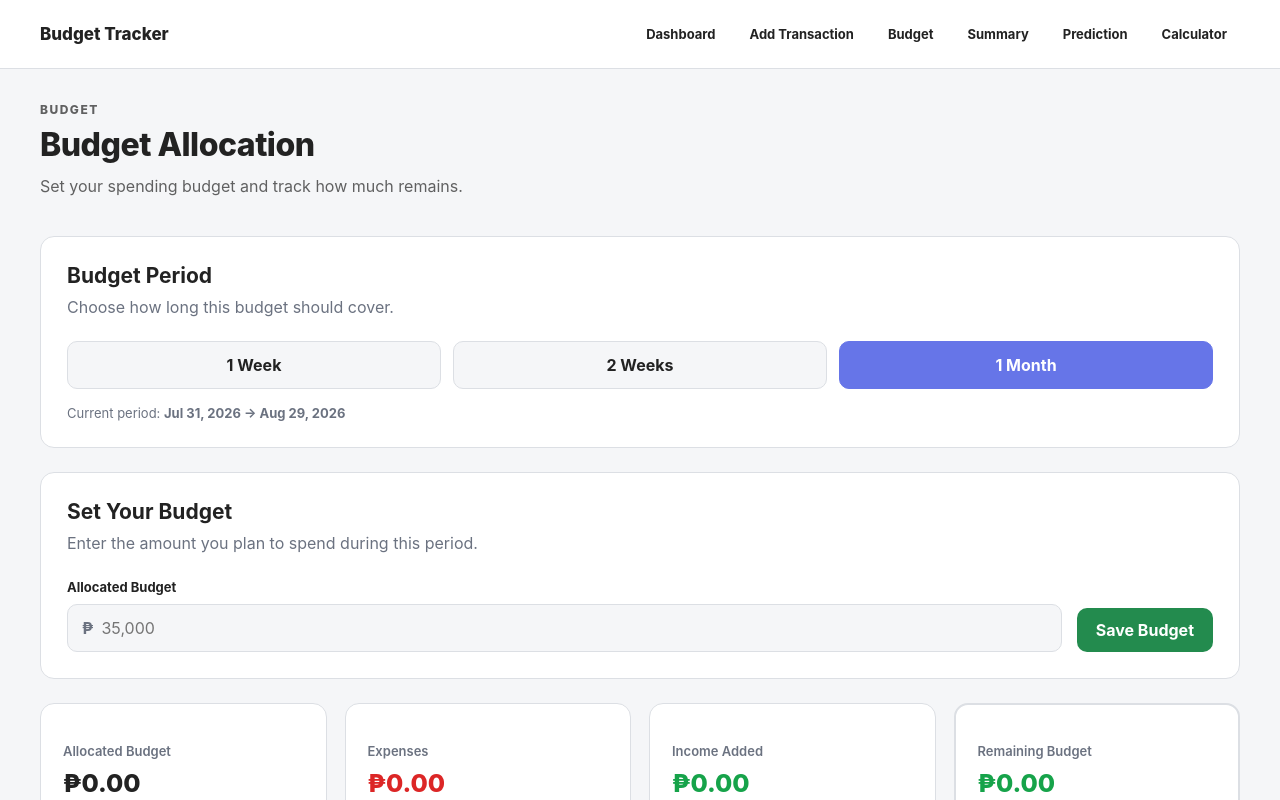
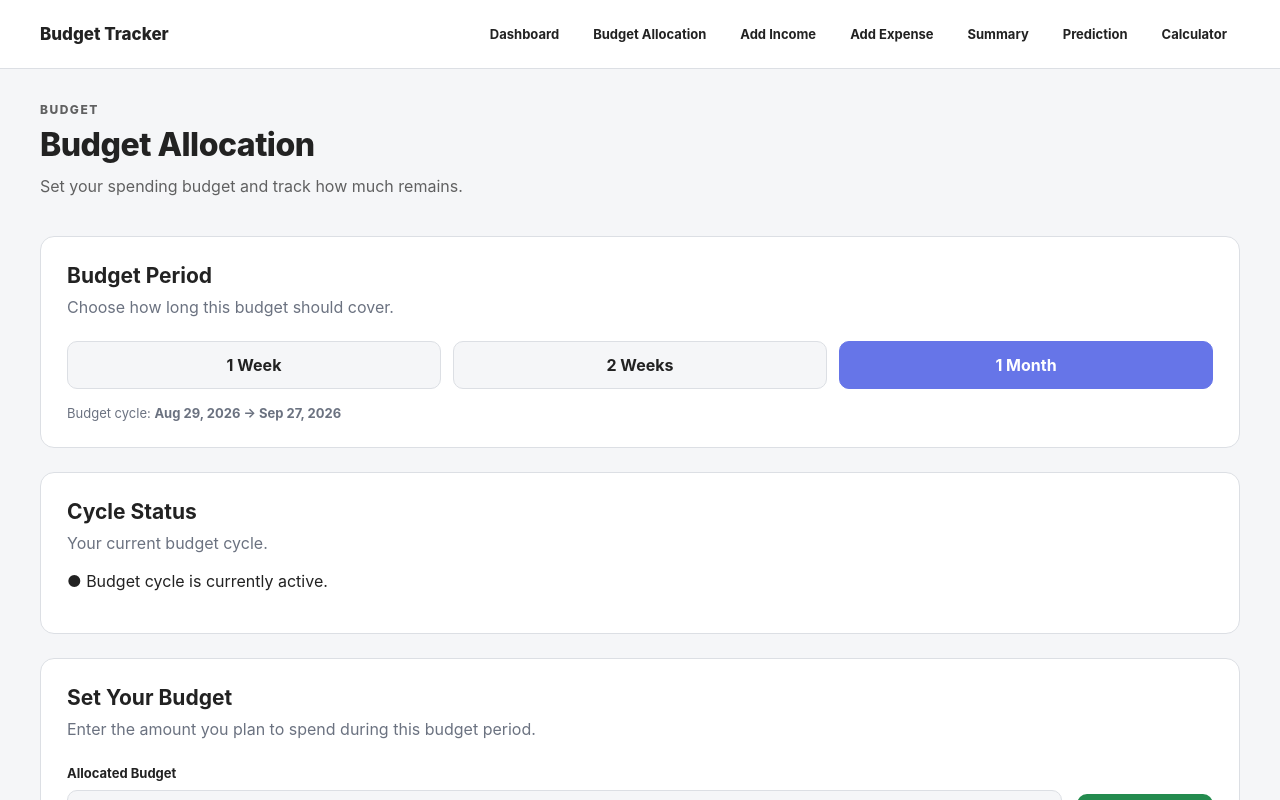
Before and after one commit to mfonso11/midterm-project-webdvt, a React (Vite) app: page /budget in a window 1280 px wide. Shown: the top 800 px of the page. Built offline with nearby package versions, Linux system fonts and the light colour scheme.

Commit message:
fixed date on budget allocation

```diff
--- a/src/App.jsx
+++ b/src/App.jsx
@@ -39,11 +39,6 @@ function App() {
           />
 
           <Route
-            path="/budget"
-            element={<Budget />}
-          />
-
-          <Route
             path="/summary"
             element={<Summary />}
           />
@@ -58,6 +53,11 @@ function App() {
             element={<Calculator />}
           />
 
+          <Route
+            path="/budget"
+            element={<Budget />}
+          />
+
         </Routes>
 
       </main>
--- a/src/components/Navbar.jsx
+++ b/src/components/Navbar.jsx
@@ -2,8 +2,7 @@ import { useState } from "react";
 import { Link } from "react-router-dom";
 
 function Navbar() {
-  const [menuOpen, setMenuOpen] =
-    useState(false);
+  const [menuOpen, setMenuOpen] = useState(false);
 
   const closeMenu = () => {
     setMenuOpen(false);
@@ -11,9 +10,9 @@ function Navbar() {
 
   return (
     <header className="app-header">
-
       <div className="header-inner">
 
+        {/* Logo */}
         <Link
           to="/"
           className="app-logo"
@@ -22,34 +21,25 @@ function Navbar() {
           Budget Tracker
         </Link>
 
-
+        {/* Hamburger */}
         <button
           type="button"
           className="hamburger-button"
           onClick={() =>
-            setMenuOpen(
-              (current) => !current
-            )
+            setMenuOpen((current) => !current)
           }
-          aria-label={
-            menuOpen
-              ? "Close navigation menu"
-              : "Open navigation menu"
-          }
+          aria-label="Toggle navigation menu"
           aria-expanded={menuOpen}
         >
-          {menuOpen ? "×" : "☰"}
+          {menuOpen ? "✕" : "☰"}
         </button>
 
-
+        {/* Navigation */}
         <nav
           className={`app-navigation ${
-            menuOpen
-              ? "menu-open"
-              : ""
+            menuOpen ? "menu-open" : ""
           }`}
         >
-
           <Link
             to="/"
             className="nav-box"
@@ -58,24 +48,29 @@ function Navbar() {
             Dashboard
           </Link>
 
+          <Link
+            to="/budget"
+            className="nav-box"
+            onClick={closeMenu}
+          >
+            Budget Allocation
+          </Link>
 
           <Link
             to="/add?type=Income"
             className="nav-box"
             onClick={closeMenu}
           >
-            Add Transaction
+            Add Income
           </Link>
 
-
           <Link
-            to="/budget"
+            to="/add?type=Expense"
             className="nav-box"
             onClick={closeMenu}
           >
-            Budget
+            Add Expense
           </Link>
-
 
           <Link
             to="/summary"
@@ -85,7 +80,6 @@ function Navbar() {
             Summary
           </Link>
 
-
           <Link
             to="/prediction"
             className="nav-box"
@@ -94,7 +88,6 @@ function Navbar() {
             Prediction
           </Link>
 
-
           <Link
             to="/calculator"
             className="nav-box"
@@ -102,11 +95,9 @@ function Navbar() {
           >
             Calculator
           </Link>
-
         </nav>
 
       </div>
-
     </header>
   );
 }
--- a/src/pages/Budget.jsx
+++ b/src/pages/Budget.jsx
@@ -26,21 +26,53 @@ const PERIODS = [
 function Budget() {
   const { transactions } = useTransactions();
 
+  /*
+    --------------------------------------------------
+    LOAD SAVED BUDGET
+    --------------------------------------------------
+  */
+
   const [budgetData, setBudgetData] = useState(() => {
     try {
       const saved =
         localStorage.getItem(STORAGE_KEY);
 
-      return saved
-        ? JSON.parse(saved)
-        : {
-            period: 4,
-            amount: "",
+      if (saved) {
+        const parsed = JSON.parse(saved);
+
+        /*
+          Older budget data may not have
+          a startDate. In that case,
+          start a new cycle today.
+        */
+
+        if (!parsed.startDate) {
+          return {
+            period: parsed.period || 4,
+            amount: parsed.amount || "",
+            startDate: new Date()
+              .toISOString()
+              .split("T")[0],
           };
+        }
+
+        return parsed;
+      }
+
+      return {
+        period: 4,
+        amount: "",
+        startDate: new Date()
+          .toISOString()
+          .split("T")[0],
+      };
     } catch {
       return {
         period: 4,
         amount: "",
+        startDate: new Date()
+          .toISOString()
+          .split("T")[0],
       };
     }
   });
@@ -51,90 +83,78 @@ function Budget() {
   const [savedMessage, setSavedMessage] =
     useState("");
 
+  /*
+    --------------------------------------------------
+    SELECTED PERIOD
+    --------------------------------------------------
+  */
+
   const selectedPeriod =
     PERIODS.find(
       (period) =>
         period.value === budgetData.period
     ) || PERIODS[2];
 
-  const saveBudget = () => {
-    const amount = Number(budgetInput);
-
-    if (!amount || amount <= 0) {
-      setSavedMessage(
-        "Please enter a budget greater than zero."
-      );
-
-      return;
-    }
-
-    const newBudgetData = {
-      period: budgetData.period,
-      amount,
-    };
-
-    setBudgetData(newBudgetData);
-
-    localStorage.setItem(
-      STORAGE_KEY,
-      JSON.stringify(newBudgetData)
-    );
-
-    setSavedMessage(
-      "Budget saved successfully."
-    );
-
-    setTimeout(() => {
-      setSavedMessage("");
-    }, 2500);
-  };
-
-  const changePeriod = (period) => {
-    const newBudgetData = {
-      ...budgetData,
-      period,
-    };
-
-    setBudgetData(newBudgetData);
-
-    localStorage.setItem(
-      STORAGE_KEY,
-      JSON.stringify(newBudgetData)
-    );
-  };
-
   /*
     --------------------------------------------------
-    DATE RANGE
+    START DATE
     --------------------------------------------------
   */
 
   const startDate = useMemo(() => {
-    const today = new Date();
-
-    today.setHours(0, 0, 0, 0);
-
-    const start = new Date(today);
-
-    start.setDate(
-      start.getDate() -
-        (selectedPeriod.days - 1)
+    const date = new Date(
+      `${budgetData.startDate}T00:00:00`
     );
 
-    return start;
-  }, [selectedPeriod.days]);
+    date.setHours(0, 0, 0, 0);
+
+    return date;
+  }, [budgetData.startDate]);
 
   /*
     --------------------------------------------------
-    TRANSACTIONS IN BUDGET PERIOD
+    END DATE
+    --------------------------------------------------
+  */
+
+  const endDate = useMemo(() => {
+    const date = new Date(startDate);
+
+    date.setDate(
+      date.getDate() +
+        selectedPeriod.days -
+        1
+    );
+
+    date.setHours(23, 59, 59, 999);
+
+    return date;
+  }, [
+    startDate,
+    selectedPeriod.days,
+  ]);
+
+  /*
+    --------------------------------------------------
+    CURRENT DATE
+    --------------------------------------------------
+  */
+
+  const today = useMemo(() => {
+    const date = new Date();
+
+    date.setHours(23, 59, 59, 999);
+
+    return date;
+  }, []);
+
+  /*
+    --------------------------------------------------
+    TRANSACTIONS IN CURRENT BUDGET CYCLE
     --------------------------------------------------
   */
 
   const periodTransactions = useMemo(() => {
-    const today = new Date();
-
-    today.setHours(23, 59, 59, 999);
-
     return transactions.filter(
       (transaction) => {
         if (!transaction.date) {
@@ -148,6 +168,7 @@ function Budget() {
 
         return (
           transactionDate >= startDate &&
+          transactionDate <= endDate &&
           transactionDate <= today
         );
       }
@@ -155,6 +176,8 @@ function Budget() {
   }, [
     transactions,
     startDate,
+    endDate,
+    today,
   ]);
 
   /*
@@ -199,12 +222,18 @@ function Budget() {
 
   /*
     --------------------------------------------------
-    REMAINING BUDGET
+    BUDGET
     --------------------------------------------------
   */
 
   const allocatedBudget =
     Number(budgetData.amount) || 0;
+
+  /*
+    --------------------------------------------------
+    REMAINING BUDGET
+    --------------------------------------------------
+  */
 
   const remainingBudget =
     allocatedBudget -
@@ -229,6 +258,88 @@ function Budget() {
       Math.max(expensePercentage, 0),
       100
     );
+
+  /*
+    --------------------------------------------------
+    CHECK IF CYCLE IS ACTIVE
+    --------------------------------------------------
+  */
+
+  const cycleActive =
+    today >= startDate &&
+    today <= endDate;
+
+  const cycleFinished =
+    today > endDate;
+
+  /*
+    --------------------------------------------------
+    SAVE BUDGET
+    --------------------------------------------------
+  */
+
+  const saveBudget = () => {
+    const amount = Number(budgetInput);
+
+    if (!amount || amount <= 0) {
+      setSavedMessage(
+        "Please enter a budget greater than zero."
+      );
+
+      return;
+    }
+
+    /*
+      Saving the budget starts
+      a completely new cycle.
+    */
+
+    const newStartDate =
+      new Date()
+        .toISOString()
+        .split("T")[0];
+
+    const newBudgetData = {
+      period: budgetData.period,
+      amount,
+      startDate: newStartDate,
+    };
+
+    setBudgetData(newBudgetData);
+
+    localStorage.setItem(
+      STORAGE_KEY,
+      JSON.stringify(newBudgetData)
+    );
+
+    setSavedMessage(
+      "Budget saved. A new budget cycle has started."
+    );
+
+    setTimeout(() => {
+      setSavedMessage("");
+    }, 3000);
+  };
+
+  /*
+    --------------------------------------------------
+    CHANGE PERIOD
+    --------------------------------------------------
+  */
+
+  const changePeriod = (period) => {
+    const newBudgetData = {
+      ...budgetData,
+      period,
+    };
+
+    setBudgetData(newBudgetData);
+
+    localStorage.setItem(
+      STORAGE_KEY,
+      JSON.stringify(newBudgetData)
+    );
+  };
 
   /*
     --------------------------------------------------
@@ -262,6 +373,12 @@ function Budget() {
       }
     );
   };
+
+  /*
+    --------------------------------------------------
+    RENDER
+    --------------------------------------------------
+  */
 
   return (
     <div className="page-container budget-page">
@@ -337,17 +454,61 @@ function Budget() {
 
         </div>
 
+
         <p className="budget-date-range">
 
-          Current period:
+          Budget cycle:
           {" "}
+
           <strong>
             {formatDate(startDate)}
             {" → "}
-            {formatDate(new Date())}
+            {formatDate(endDate)}
           </strong>
 
         </p>
+
+      </section>
+
+
+      {/* CYCLE STATUS */}
+
+      <section className="budget-card">
+
+        <div className="budget-section-header">
+
+          <div>
+
+            <h2>
+              Cycle Status
+            </h2>
+
+            <p>
+              Your current budget cycle.
+            </p>
+
+          </div>
+
+        </div>
+
+
+        {cycleActive && (
+
+          <p className="budget-status active-status">
+            ● Budget cycle is currently active.
+          </p>
+
+        )}
+
+
+        {cycleFinished && (
+
+          <p className="budget-status finished-status">
+            ● This budget cycle has ended.
+            Save a new budget to start another cycle.
+          </p>
+
+        )}
 
       </section>
 
@@ -366,7 +527,7 @@ function Budget() {
 
             <p>
               Enter the amount you plan to spend
-              during this period.
+              during this budget period.
             </p>
 
           </div>
@@ -542,14 +703,20 @@ function Budget() {
 
 
         {remainingBudget < 0 && (
+
           <p className="budget-warning">
+
             You have exceeded your allocated budget
             by{" "}
+
             {formatCurrency(
               Math.abs(remainingBudget)
             )}
+
             .
+
           </p>
+
         )}
 
       </section>
@@ -650,13 +817,16 @@ function Budget() {
                           : "negative"
                       }
                     >
+
                       {transaction.type ===
                       "Income"
                         ? "+"
                         : "-"}
+
                       {formatCurrency(
                         transaction.amount
                       )}
+
                     </strong>
 
                   </Link>
```
